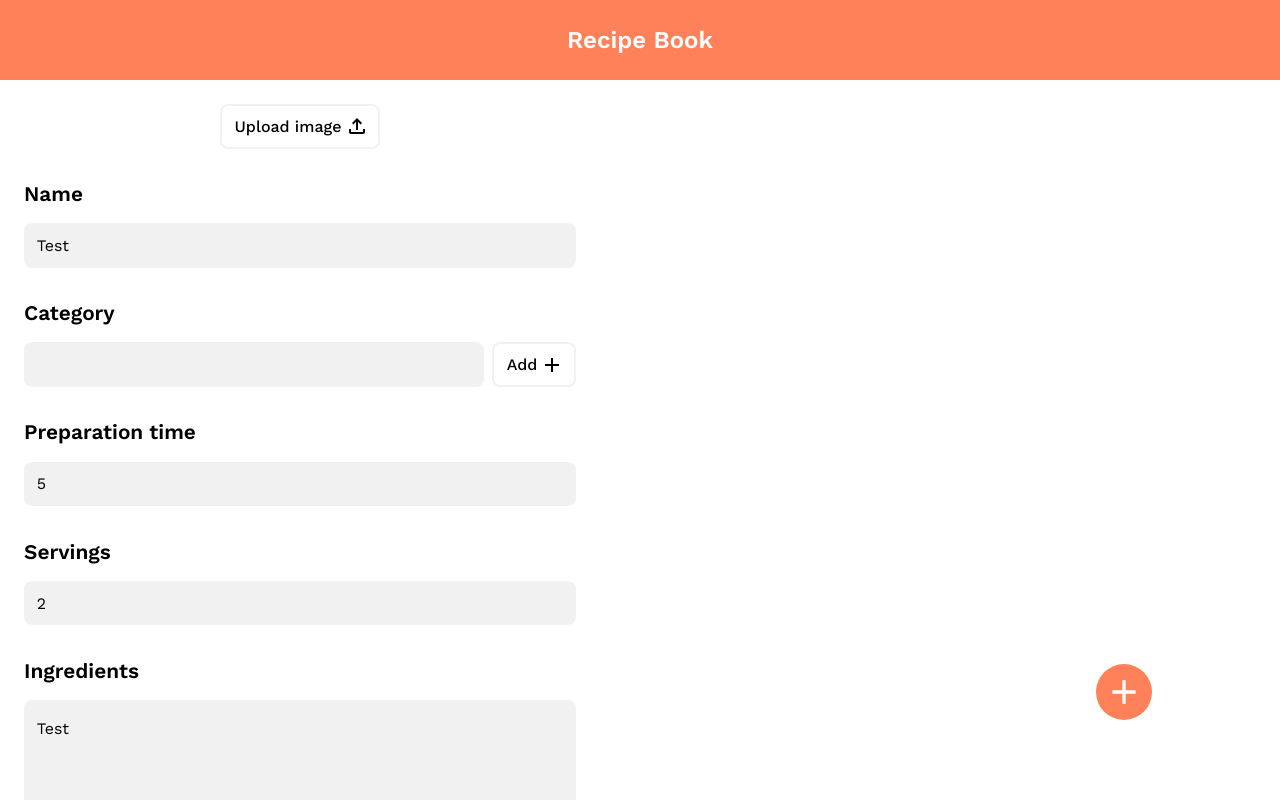
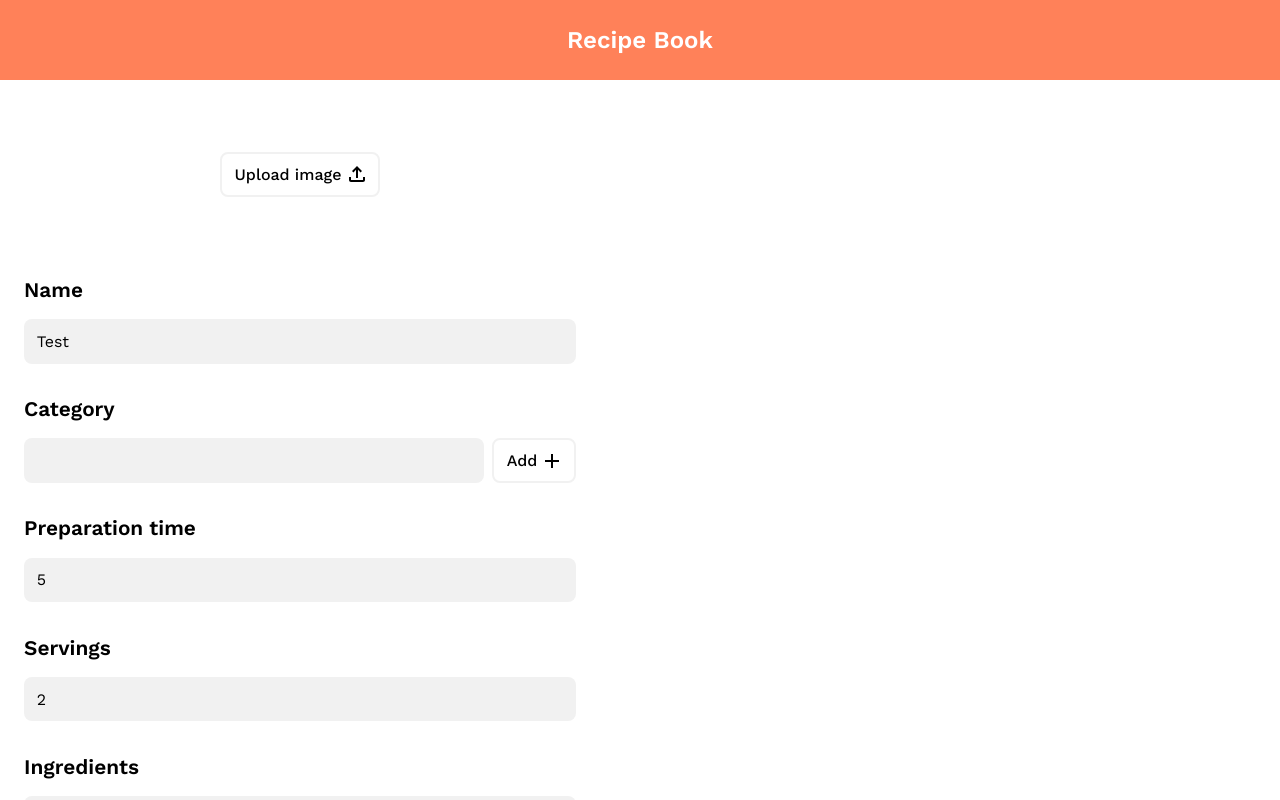
Before and after one commit to DevDimov/recipe-book, a React (Create React App) app in the folder client/: page / in a window 1280 px wide. Both pictures are taken after a click on the button 1124 px from the left and 692 px from the top of the page. Shown: the top 800 px of the page. Built offline with nearby package versions, Linux system fonts and the light colour scheme; a web font is replaced by a local one.

Commit message:
Add file upload with image preview to new recipe form

```diff
--- a/client/src/App.css
+++ b/client/src/App.css
@@ -32,3 +32,23 @@
     width: 2.5rem;
     height: auto;
 }
+
+.ButtonIcon {
+    display: flex;
+    align-items: center;
+    justify-content: center;
+    border: none;
+    background-color: white;
+    border-radius: 999px;
+    padding: 0.5rem;
+    position: absolute;
+    top: 0.5rem;
+    right: 0.5rem;
+    transition: all 0.3s ease;
+}
+
+.ButtonIcon:hover {
+    cursor: pointer;
+    background-color: var(--grey-hover);
+    transition: all 0.3s ease;
+}
--- a/client/src/App.js
+++ b/client/src/App.js
@@ -1,16 +1,14 @@
 import './App.css';
 import Header from './components/Header'
-import AddButton from './components/AddButton';
-import NewEntryForm from './components/NewEntryForm';
+import AddNewRecipe from './components/AddNewRecipe';
 
 function App() {
-  return (
-    <div className="App">
-        <Header />
-        <AddButton />
-        <NewEntryForm />
-    </div>
-  );
+    return (
+        <div className="App">
+            <Header />
+            <AddNewRecipe />
+        </div>
+    );
 }
 
 export default App;
--- a/client/src/components/AddButton.js
+++ b/client/src/components/AddButton.js
@@ -1,7 +1,7 @@
-const AddButton = () => {
+const AddButton = ({ toggleForm }) => {
 
     return (
-        <button id="add-button" className="">
+        <button id="add-button" className="" onClick={toggleForm}>
             <svg
                 xmlns="http://www.w3.org/2000/svg"
                 height="48px"
--- /dev/null
+++ b/client/src/components/AddNewRecipe.js
@@ -0,0 +1,30 @@
+import { useState } from 'react';
+import AddButton from './AddButton';
+import NewEntryForm from './NewEntryForm';
+
+const AddNewRecipe = () => {
+
+    const [showForm, setShowForm] = useState(false)
+
+    const toggleForm = () => {
+        setShowForm(!showForm)
+    }
+
+    return (
+        <>
+            {
+                showForm ?
+                    <NewEntryForm
+                        toggleForm={toggleForm}
+                    />
+                    :
+                    <AddButton
+                        toggleForm={toggleForm}
+                    />
+
+            }
+        </>
+    )
+}
+
+export default AddNewRecipe
--- /dev/null
+++ b/client/src/components/ButtonIcon.js
@@ -0,0 +1,17 @@
+const ButtonIcon = ({ type, iconPath, handleOnClick }) => {
+
+    return (
+        <button
+            type={type}
+            className="ButtonIcon"
+            onClick={handleOnClick}
+        >
+            <img
+                src={iconPath}
+                alt=""
+            />
+        </button>
+    )
+}
+
+export default ButtonIcon
--- /dev/null
+++ b/client/src/components/ImagePreview.css
@@ -0,0 +1,13 @@
+.squareContainer {
+    position: relative;
+    width: min(100%, 600px);
+    border-radius: 1rem;
+    box-sizing: border-box;
+    overflow: hidden;
+}
+
+.squareContainer:after {
+    content: "";
+    display: block;
+    padding-bottom: 100%;
+}
--- /dev/null
+++ b/client/src/components/ImagePreview.js
@@ -0,0 +1,31 @@
+import ButtonIcon from './ButtonIcon'
+import closeIcon from '../icons/close_black_48dp.svg'
+import './ImagePreview.css'
+
+const ImagePreview = ({ src, onCloseImagePreview }) => {
+
+    const style = {
+        position: "absolute",
+        height: "100%",
+        width: "100%",
+        backgroundImage: `url(${src})`,
+        backgroundSize: "cover",
+        backgroundPosition: "center",
+    }
+
+    return (
+        <div className="squareContainer">
+            <div
+                className="recipeImagePreview"
+                style={style}
+            />
+            <ButtonIcon
+                type="button"
+                iconPath={closeIcon}
+                handleOnClick={onCloseImagePreview}
+            />
+        </div>
+    )
+}
+
+export default ImagePreview
--- a/client/src/components/NewEntryForm.css
+++ b/client/src/components/NewEntryForm.css
@@ -8,7 +8,8 @@
     margin-bottom: 10rem;
 }
 
-#new-entry-form input,
+#new-entry-form input[type="text"],
+#new-entry-form input[type="number"],
 #new-entry-form textarea {
     background-color: var(--light-grey);
     border: none;
--- a/client/src/components/NewEntryForm.js
+++ b/client/src/components/NewEntryForm.js
@@ -2,12 +2,14 @@ import { useState, useRef } from 'react'
 import './NewEntryForm.css'
 import InputText from './InputText'
 import TextArea from './TextArea'
+import UploadRecipeImage from './UploadRecipeImage'
+
 import ButtonPrimary from './ButtonPrimary'
 import ButtonSecondary from './ButtonSecondary'
 import ButtonTextIcon from './ButtonTextIcon'
 import uploadIcon from '../icons/file_upload_black_48dp.svg'
 
-const NewEntryForm = () => {
+const NewEntryForm = ({ toggleForm }) => {
 
     const imageRef = useRef('')
     const nameRef = useRef('')
@@ -34,22 +36,27 @@ const NewEntryForm = () => {
     const handleCancel = (e) => {
         e.preventDefault();
         console.log('You clicked Cancel.');
+        toggleForm()
     }
 
     const handleOnUploadPhoto = (e) => {
         e.preventDefault();
         console.log('You clicked Upload photo.');
+
     }
 
     return (
         <form id="new-entry-form" onSubmit={handleSubmit}>
 
-            <ButtonTextIcon
+            <UploadRecipeImage
+                imageRef={imageRef}
+            />
+            {/* <ButtonTextIcon
                 type="button"
                 text="Upload image"
                 iconPath={uploadIcon}
                 handleOnClick={handleOnUploadPhoto}
-            />
+            /> */}
 
             <div>
                 <label htmlFor="recipeName"><h2>Name</h2></label>
--- /dev/null
+++ b/client/src/components/UploadRecipeImage.css
@@ -0,0 +1,26 @@
+.UploadRecipeImage {
+    display: flex;
+    flex-flow: column nowrap;
+    align-items: center;
+    row-gap: 0.5rem;
+}
+
+.imageUpload {
+    position: relative;
+    display: flex;
+    align-items: center;
+    justify-content: center;
+    margin: 3rem 0;
+}
+
+.custom-file-input {
+    position: absolute;
+    box-sizing: border-box;
+    opacity: 0;
+    min-height: 2.8rem;
+    margin-inline: auto;
+}
+
+.custom-file-input:hover {
+    cursor: pointer;
+}
--- /dev/null
+++ b/client/src/components/UploadRecipeImage.js
@@ -0,0 +1,61 @@
+import { useState } from 'react'
+import './UploadRecipeImage.css'
+import ButtonTextIcon from './ButtonTextIcon'
+import uploadIcon from '../icons/file_upload_black_48dp.svg'
+import ImagePreview from './ImagePreview'
+
+const UploadRecipeImage = ({ imageRef }) => {
+
+    const [image, setImage] = useState(null)
+
+    const selectImage = (e) => {
+        e.preventDefault();
+        let file = imageRef.current.files
+        let newImage = null
+        if (file.length > 0) {
+            if (file[0].type.startsWith('image/')) {
+                newImage = file[0]
+            }
+            else {
+                console.log('Please upload an image file in jpg format.')
+            }
+        }
+        setImage(newImage)
+    }
+
+    const onCloseImagePreview = (e) => {
+        e.preventDefault();
+        setImage(null)
+    }
+
+    return (
+        <div className="UploadRecipeImage">
+            {
+                image !== null ?
+                    <ImagePreview
+                        src={URL.createObjectURL(image)}
+                        onCloseImagePreview={onCloseImagePreview}
+                    />
+                    :
+                    <div className="imageUpload">
+                        <ButtonTextIcon
+                            type="button"
+                            text="Upload image"
+                            iconPath={uploadIcon}
+                        />
+                        <input
+                            ref={imageRef}
+                            type="file"
+                            id="imageUpload"
+                            name="filename"
+                            className="custom-file-input"
+                            accept=".jpg,.jpeg"
+                            onChange={selectImage}
+                        />
+                    </div>
+            }
+        </div>
+    )
+}
+
+export default UploadRecipeImage
```
